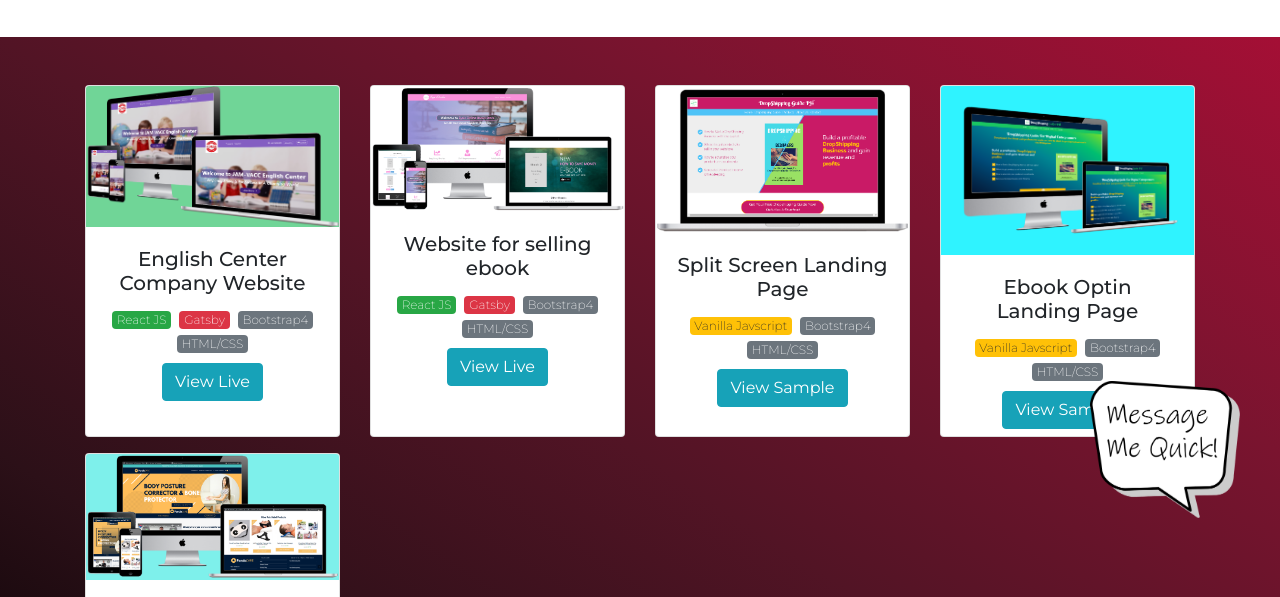
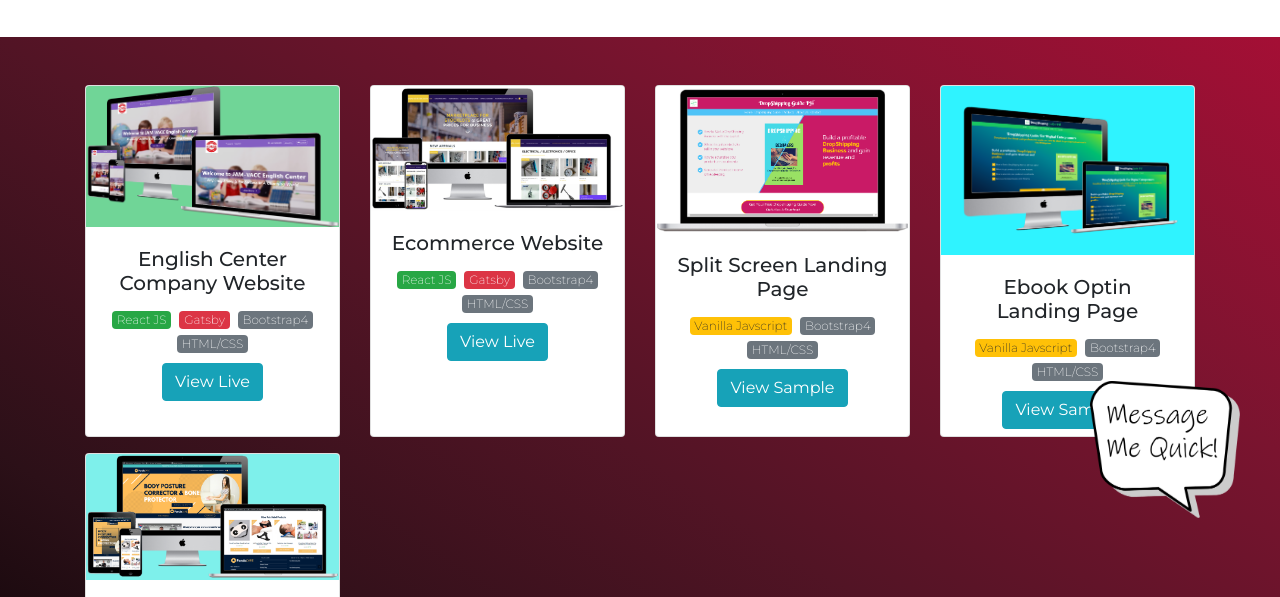
Before and after one commit to leoliwan/Portfolio-made-with-Gatsby, a Gatsby site: page /workprojects in a window 1280 px wide. Shown: the part 192-789 px from the top of the page. Built offline with nearby package versions, Linux system fonts and the light colour scheme; Gatsby itself is replaced by a stand-in of ours.

Commit message:
Update Works

```diff
--- a/src/pages/workprojects.js
+++ b/src/pages/workprojects.js
@@ -3,7 +3,7 @@ import Layout from '../components/layout'
 import SEO from '../components/seo'
 import { Container, Row, Col, Card, Badge } from 'react-bootstrap'
 import jamvacc from '../images/jamvacc.png'
-import eyabooks from '../images/eyabooks.png'
+import Wixwix from '../images/Wixwix.jpg'
 import splitscreen from '../images/split-screen.png'
 import ebookoptin from '../images/ebook-optin.png'
 import barbershop from '../images/gruppo_mockup.png'
@@ -39,16 +39,16 @@ const WorkProject = () => (
                         </Col>
                         <Col sm="6" md="4" lg="3" className="mb-3">
                            <Card style={{height: '22rem'}}>
-                                <Card.Img variant="top" src={eyabooks} />
+                                <Card.Img variant="top" src={Wixwix} />
                                 <Card.Body>
-                                    <Card.Title>Website for selling ebook</Card.Title>
+                                    <Card.Title>Ecommerce Website</Card.Title>
                                     <div className="badges">
                                         <Badge variant="success">React JS</Badge>
                                         <Badge variant="danger">Gatsby</Badge>
                                         <Badge variant="secondary">Bootstrap4</Badge>
                                         <Badge variant="secondary">HTML/CSS</Badge>
                                     </div>
-                                    <Card.Link className="btn btn-info" href="https://eya-ecommerce.com/">View Live</Card.Link>
+                                    <Card.Link className="btn btn-info" href="https://www.stoklots.com/">View Live</Card.Link>
                                 </Card.Body>
                             </Card>
                         </Col>
```
